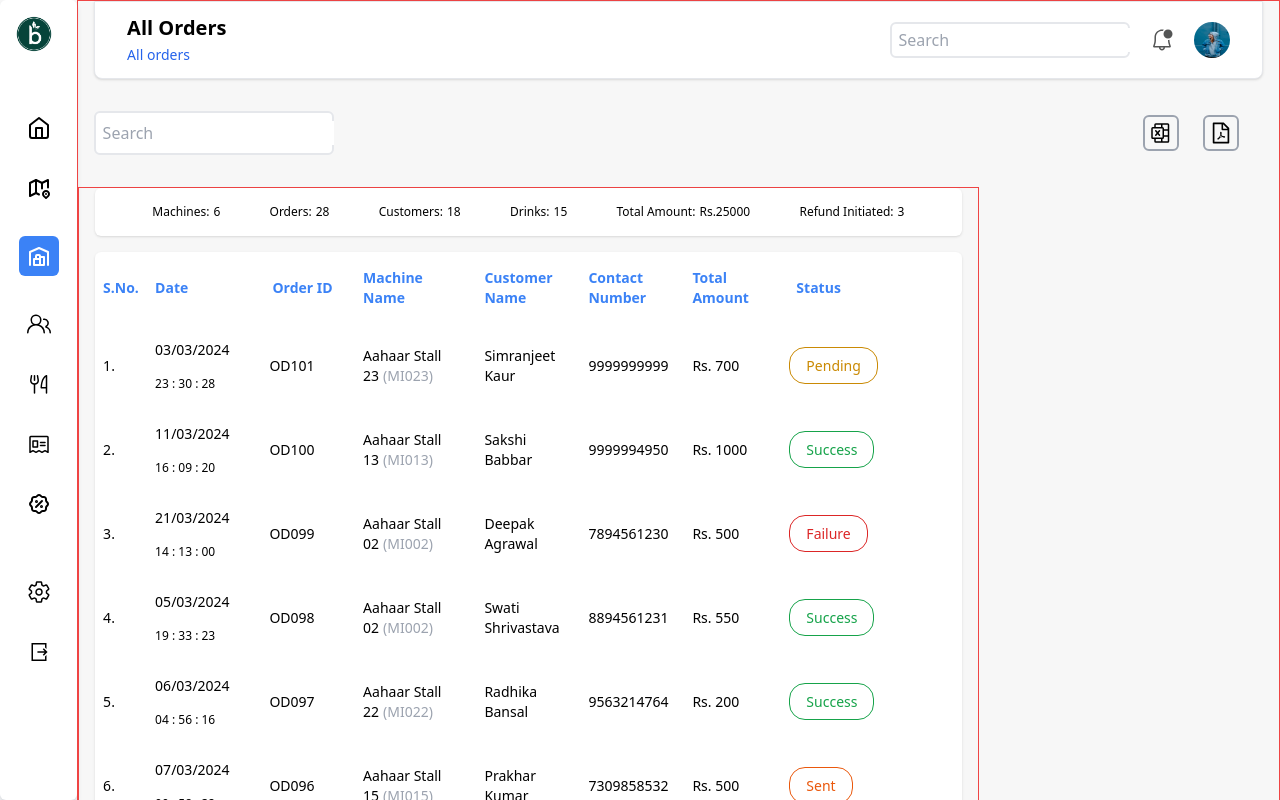
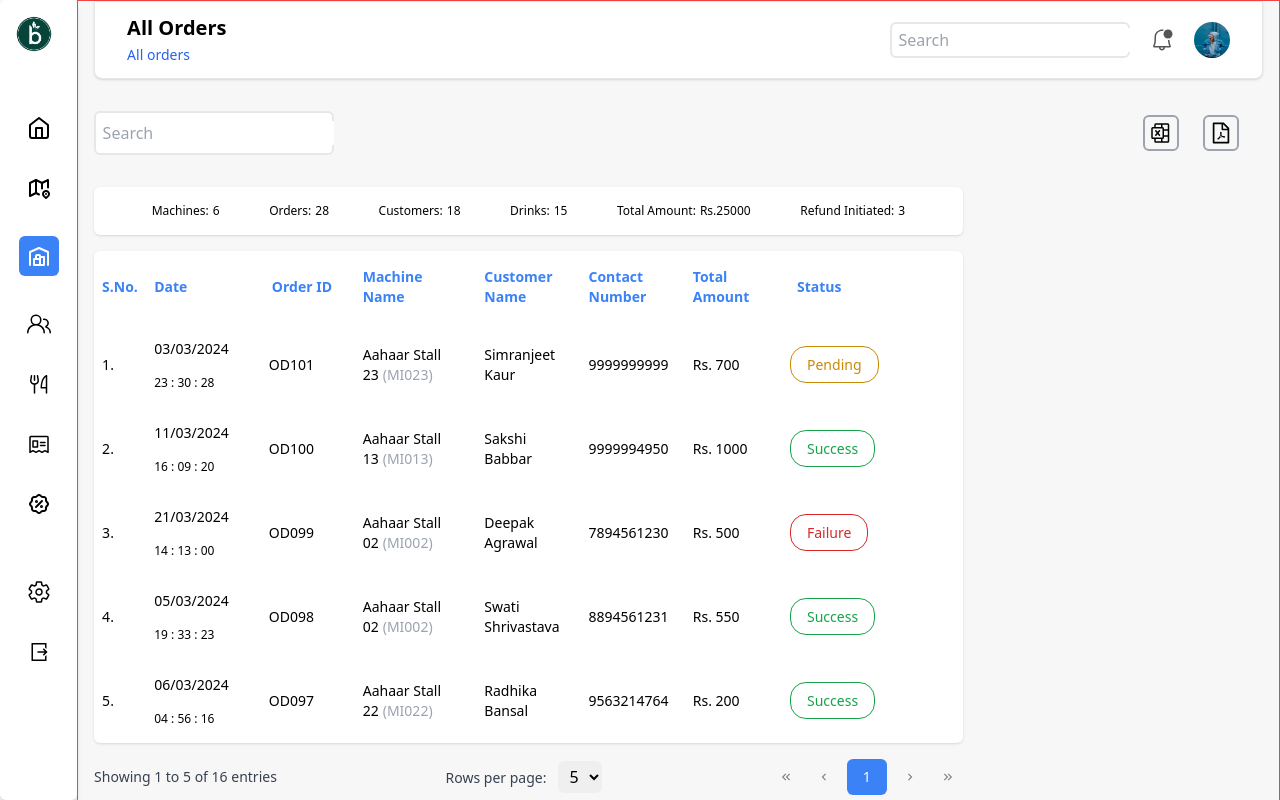
Before and after one commit to radhika20bansal/Admin-Order-Management-Dashboard, a React (Create React App) app: page / in a window 1280 px wide. Shown: the top 800 px of the page. Built offline with nearby package versions, Linux system fonts and the light colour scheme.

Commit message:
Pagination component completed

```diff
--- a/src/assets/data/ordersData.ts
+++ b/src/assets/data/ordersData.ts
@@ -171,4 +171,106 @@ export const ordersData: OrdersModel[] = [
     },
     customerEmail: "radhika.bansal@gmail.com",
   },
+  {
+    orderId: "OD091",
+    machineName: "Aahaar Stall 15",
+    machineCode: "MI015",
+    customerName: "Smriti Rana",
+    contactNumber: "7899002042",
+    orderDate: new Date(
+      Date.now() - 1000 * 60 * 60 * 24 * (Math.random() * (20 - 1) + 1)
+    ),
+    orderStatus: "Success",
+    totalAmount: 550,
+    paymentDetails: {
+      paymentId: "TX1042480129473",
+      refundId: "TX1042480129473",
+    },
+    customerEmail: "smriti.rana@gmail.com",
+  },
+  {
+    orderId: "OD090",
+    machineName: "Aahaar Stall 20",
+    machineCode: "MI020",
+    customerName: "Sakshi Bharadwaj",
+    contactNumber: "8899002020",
+    orderDate: new Date(
+      Date.now() - 1000 * 60 * 60 * 24 * (Math.random() * (20 - 1) + 1)
+    ),
+    orderStatus: "Success",
+    totalAmount: 1199,
+    paymentDetails: {
+      paymentId: "TX1042480129472",
+      refundId: "TX1042480129472",
+    },
+    customerEmail: "sakshi.bharadwaj@gmail.com",
+  },
+  {
+    orderId: "OD089",
+    machineName: "Aahaar Stall 10",
+    machineCode: "MI010",
+    customerName: "Sumit Khanna",
+    contactNumber: "7788994400",
+    orderDate: new Date(
+      Date.now() - 1000 * 60 * 60 * 24 * (Math.random() * (20 - 1) + 1)
+    ),
+    orderStatus: "Refund Completed",
+    totalAmount: 400,
+    paymentDetails: {
+      paymentId: "TX1042480129471",
+      refundId: "TX1042480129471",
+    },
+    customerEmail: "sumit.khanna@gmail.com",
+  },
+  {
+    orderId: "OD088",
+    machineName: "Aahaar Stall 25",
+    machineCode: "MI025",
+    customerName: "Carlos Sainz",
+    contactNumber: "5587400200",
+    orderDate: new Date(
+      Date.now() - 1000 * 60 * 60 * 24 * (Math.random() * (20 - 1) + 1)
+    ),
+    orderStatus: "Sent",
+    totalAmount: 1299,
+    paymentDetails: {
+      paymentId: "TX1042480129470",
+      refundId: "TX1042480129470",
+    },
+    customerEmail: "carlos.sainz55@gmail.com",
+  },
+  {
+    orderId: "OD087",
+    machineName: "Aahaar Stall 25",
+    machineCode: "MI025",
+    customerName: "Charles Leclerc",
+    contactNumber: "6673639900",
+    orderDate: new Date(
+      Date.now() - 1000 * 60 * 60 * 24 * (Math.random() * (20 - 1) + 1)
+    ),
+    orderStatus: "Success",
+    totalAmount: 1099,
+    paymentDetails: {
+      paymentId: "TX1042480129469",
+      refundId: "TX1042480129469",
+    },
+    customerEmail: "charles.lec16@gmail.com",
+  },
+  {
+    orderId: "OD086",
+    machineName: "Aahaar Stall 12",
+    machineCode: "MI012",
+    customerName: "Shrey Agrawal",
+    contactNumber: "9563216494",
+    orderDate: new Date(
+      Date.now() - 1000 * 60 * 60 * 24 * (Math.random() * (20 - 1) + 1)
+    ),
+    orderStatus: "Failure",
+    totalAmount: 999,
+    paymentDetails: {
+      paymentId: "TX1042480129468",
+      refundId: "TX1042480129468",
+    },
+    customerEmail: "shrey.agrawal@gmail.com",
+  },
 ];
--- /dev/null
+++ b/src/components/OrderRow.tsx
@@ -0,0 +1,53 @@
+import { formattedDateAndTime } from "../utils";
+import { orderConstants } from "../constants";
+import { OrdersModel } from "../models/OrdersModel";
+
+interface PropsType {
+  order: OrdersModel;
+  srno: number;
+}
+
+const OrderRow = ({ order, srno }: PropsType) => {
+  const status =
+    Object.entries(orderConstants.status).find(
+      (pair) =>
+        pair[1].value.toLocaleLowerCase() === order.orderStatus.toLocaleLowerCase()
+    )?.[1] ?? orderConstants.status.pending;
+
+  const {
+    formatedDate,
+    formatedMonth,
+    formatedHours,
+    formatedMinutes,
+    formatedSeconds,
+  } = formattedDateAndTime(order.orderDate);
+
+  return (
+    <tr>
+      <td className="px-2">
+        <p>{srno}.</p>
+      </td>
+      <td className="px-2 py-4">
+        <p className="mb-4">
+          {formatedDate}/{formatedMonth}/{order.orderDate.getFullYear()}
+        </p>
+        <p className="text-xs">
+          {formatedHours} : {formatedMinutes} : {formatedSeconds}
+        </p>
+      </td>
+      <td>{order.orderId}</td>
+      <td className="px-2">
+        <span>{order.machineName}</span>
+        <span className="text-gray-400 ml-1">({order.machineCode})</span>
+      </td>
+      <td className="px-2">{order.customerName}</td>
+      <td className="px-2">{order.contactNumber}</td>
+      <td className="px-2">Rs. {order.totalAmount}</td>
+      <td>
+        <span className={status.styles}>{status.label}</span>
+      </td>
+    </tr>
+  );
+};
+
+export default OrderRow;
--- a/src/components/OrdersList.tsx
+++ b/src/components/OrdersList.tsx
@@ -1,9 +1,27 @@
-import React from "react";
+import React, { useMemo, useState } from "react";
 import { orderConstants } from "../constants";
 import { ordersData as orders } from "../assets/data/ordersData";
 import { formattedDateAndTime } from "../utils";
+import Pagination from "./Pagination";
+import OrderRow from "./OrderRow";
 
 const OrdersList = () => {
+  const [pageSize, setPageSize] = useState(5);
+  const [currentPage, setCurrentPage] = useState<number>(1);
+  const dataCount = orders.length;
+
+  const { firstPageIndex, lastPageIndex, currentPageData } = useMemo(() => {
+    const firstPageIndex = (currentPage - 1) * pageSize;
+    let lastPageIndex = firstPageIndex + pageSize;
+    lastPageIndex = lastPageIndex > dataCount ? dataCount : lastPageIndex;
+    const currentPageData = orders.slice(firstPageIndex, lastPageIndex);
+
+    return { firstPageIndex, lastPageIndex, currentPageData };
+  }, [currentPage, pageSize]);
+
+  let srno = 0;
+  srno = srno + firstPageIndex;
+
   const detailsBar = (
     <div className="w-full px-2 py-4 flex items-center justify-evenly rounded-md text-xs bg-white shadow">
       <p>
@@ -33,17 +51,8 @@ const OrdersList = () => {
     </div>
   );
 
-  const StatusStyles = (orderStatus: string) => {
-    const status =
-      Object.entries(orderConstants.status).find(
-        (pair) =>
-          pair[1].value.toLocaleLowerCase() === orderStatus.toLocaleLowerCase()
-      )?.[1] ?? orderConstants.status.pending;
-    return status;
-  };
-
   const ordersTable = (
-    <table className="table-fixed w-full mt-4 rounded-md shadow py-4 px-2 text-sm text-left bg-white">
+    <table className="table-fixed w-full my-4 rounded-md shadow py-4 px-2 text-sm text-left bg-white">
       <thead className="text-blue-500 font-semibold">
         <tr>
           <td className="pl-2 w-12">S.No.</td>
@@ -67,55 +76,56 @@ const OrdersList = () => {
         </tr>
       </thead>
       <tbody>
-        {orders && orders.length > 0
-          ? orders.map((order, index) => {
-              const status = StatusStyles(order.orderStatus);
-              const {
-                formatedDate,
-                formatedMonth,
-                formatedHours,
-                formatedMinutes,
-                formatedSeconds,
-              } = formattedDateAndTime(order.orderDate);
-
-              return (
-                <tr key={order.orderId}>
-                  <td className="px-2">
-                    <p>{index + 1}.</p>
-                  </td>
-                  <td className="px-2 py-4">
-                    <p className="mb-4">
-                      {formatedDate}/{formatedMonth}/
-                      {order.orderDate.getFullYear()}
-                    </p>
-                    <p className="text-xs">
-                      {formatedHours} : {formatedMinutes} : {formatedSeconds}
-                    </p>
-                  </td>
-                  <td>{order.orderId}</td>
-                  <td className="px-2">
-                    <span>{order.machineName}</span>
-                    <span className="text-gray-400 ml-1">
-                      ({order.machineCode})
-                    </span>
-                  </td>
-                  <td className="px-2">{order.customerName}</td>
-                  <td className="px-2">{order.contactNumber}</td>
-                  <td className="px-2">Rs. {order.totalAmount}</td>
-                  <td>
-                    <span className={status.styles}>{status.label}</span>
-                  </td>
-                </tr>
-              );
+        {currentPageData && currentPageData.length > 0
+          ? currentPageData.map((order) => {
+              srno = srno + 1;
+              return <OrderRow order={order} srno={srno} key={order.orderId}/>;
             })
           : null}
       </tbody>
     </table>
   );
+
+  const paginationComponent = (
+    <div className="flex items-center justify-between w-full">
+      <p className="text-sm font-medium text-gray-700">
+        Showing {firstPageIndex + 1} to{" "}
+        {pageSize > dataCount ? dataCount : lastPageIndex} of {dataCount}{" "}
+        entries
+      </p>
+      <div>
+        <span className="text-sm text-gray-700 font-medium">
+          Rows per page:{" "}
+        </span>
+        <select
+          name="size"
+          value={pageSize}
+          onChange={(e) =>
+            setPageSize(
+              e.target.value === "DEFAULT" ? 5 : parseInt(e.target.value)
+            )
+          }
+          className="w-11 text-center ml-2 py-1 rounded-md outline-none"
+        >
+          <option value="DEFAULT">5</option>
+          <option value="10">10</option>
+          <option value="20">20</option>
+        </select>
+      </div>
+      <Pagination
+        currentPage={currentPage}
+        dataCount={dataCount}
+        pageSize={pageSize}
+        onPageChange={(page: number) => setCurrentPage(page)}
+      />
+    </div>
+  );
+
   return (
-    <div className="w-3/4 p-4 pt-0 border border-red-500">
+    <div className="w-3/4 p-4 pt-0">
       {detailsBar}
       {ordersTable}
+      {paginationComponent}
     </div>
   );
 };
--- /dev/null
+++ b/src/components/Pagination.tsx
@@ -0,0 +1,72 @@
+import { useEffect, useMemo } from "react";
+import {
+  MdKeyboardDoubleArrowLeft,
+  MdKeyboardArrowLeft,
+  MdKeyboardArrowRight,
+  MdKeyboardDoubleArrowRight,
+} from "react-icons/md";
+
+interface PropsType {
+  currentPage: number;
+  dataCount: number;
+  pageSize: number;
+  onPageChange: (page: number) => void;
+}
+
+const Pagination = ({
+  currentPage,
+  dataCount,
+  pageSize,
+  onPageChange,
+}: PropsType) => {
+  const totalPageCount = useMemo(() => {
+    return Math.ceil(dataCount / pageSize);
+  }, [currentPage, dataCount, pageSize]);
+
+  useEffect(() => {
+    totalPageCount < currentPage
+      ? onPageChange(totalPageCount)
+      : onPageChange(currentPage);
+  }, [totalPageCount]);
+
+  const handleFirstPage = () => {
+    if (currentPage === 1) return;
+    onPageChange(1);
+  };
+  const handlePrevious = () => {
+    if (currentPage === 1) return;
+    onPageChange(currentPage - 1);
+  };
+  const handleNext = () => {
+    if (currentPage === totalPageCount) return;
+    onPageChange(currentPage + 1);
+  };
+  const handleLast = () => {
+    if (currentPage === totalPageCount) return;
+    onPageChange(totalPageCount);
+  };
+
+  return (
+    <div>
+      <ul className="flex items-center justify-between text-sm">
+        <li className="p-2 cursor-pointer" onClick={handleFirstPage}>
+          <MdKeyboardDoubleArrowLeft color="gray" />
+        </li>
+        <li className="px-4 py-2 cursor-pointer" onClick={handlePrevious}>
+          <MdKeyboardArrowLeft color="gray" />
+        </li>
+        <li className="px-4 py-2 bg-blue-500 text-white rounded-md">
+          {totalPageCount < currentPage ? totalPageCount : currentPage}
+        </li>
+        <li className="px-4 py-2 cursor-pointer" onClick={handleNext}>
+          <MdKeyboardArrowRight color="gray" />
+        </li>
+        <li className="p-2 cursor-pointer" onClick={handleLast}>
+          <MdKeyboardDoubleArrowRight color="gray" />
+        </li>
+      </ul>
+    </div>
+  );
+};
+
+export default Pagination;
```
